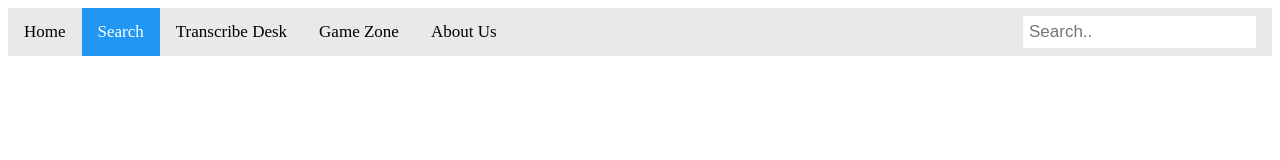
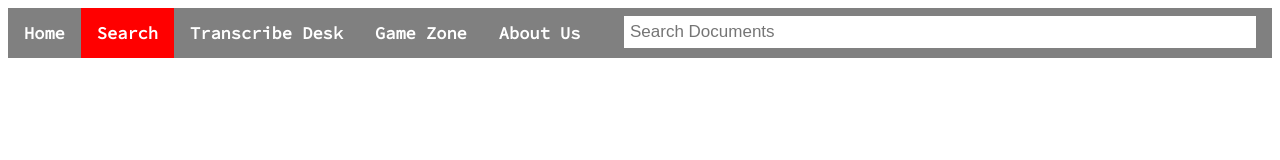
Before and after one commit to Francesca4242/TranscribeDesk, a plain HTML site: page search.html in a window 1280 px wide. Drawn offline with Linux system fonts and the light colour scheme.

Commit message:
navigation bar

```diff
--- a/search.html
+++ b/search.html
@@ -11,6 +11,6 @@
   <a href="transcribe.html">Transcribe Desk</a>
   <a href="games.html">Game Zone</a>
   <a href="about.html">About Us</a>
-  <input type="text" placeholder="Search..">
+  <input type="text" placeholder="Search Documents">
 </div>
 </body>
--- a/style.css
+++ b/style.css
@@ -189,29 +189,32 @@ h3{
 /* Add a black background color to the top navigation bar */
 .topnav {
     overflow: hidden;
-    background-color: #e9e9e9;
+    background-color: grey;
 }
 
 /* Style the links inside the navigation bar */
 .topnav a {
     float: left;
     display: block;
-    color: black;
+    color: white;
     text-align: center;
     padding: 14px 16px;
     text-decoration: none;
     font-size: 17px;
+   font-family: 'Source Code Pro', monospace;
+  font-weight: bold;
+  text-shadow:2px, 2px, 2px, black;
 }
 
 /* Change the color of links on hover */
 .topnav a:hover {
-    background-color: #ddd;
+    background-color: #e9e9e9;
     color: black;
 }
 
 /* Style the "active" element to highlight the current page */
 .topnav a.active {
-    background-color: #2196F3;
+    background-color: red;
     color: white;
 }
 
@@ -223,6 +226,7 @@ h3{
     margin-top: 8px;
     margin-right: 16px;
     font-size: 17px;
+    width:50%;
 }
 
 /* When the screen is less than 600px wide, stack the links and the search field vertically instead of horizontally */
```
